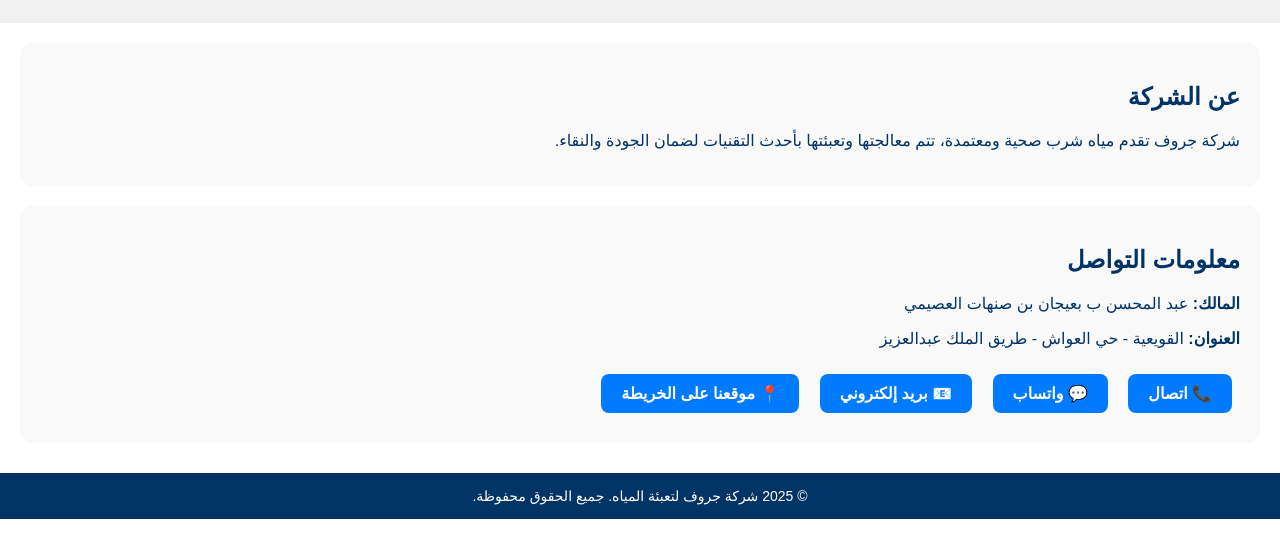
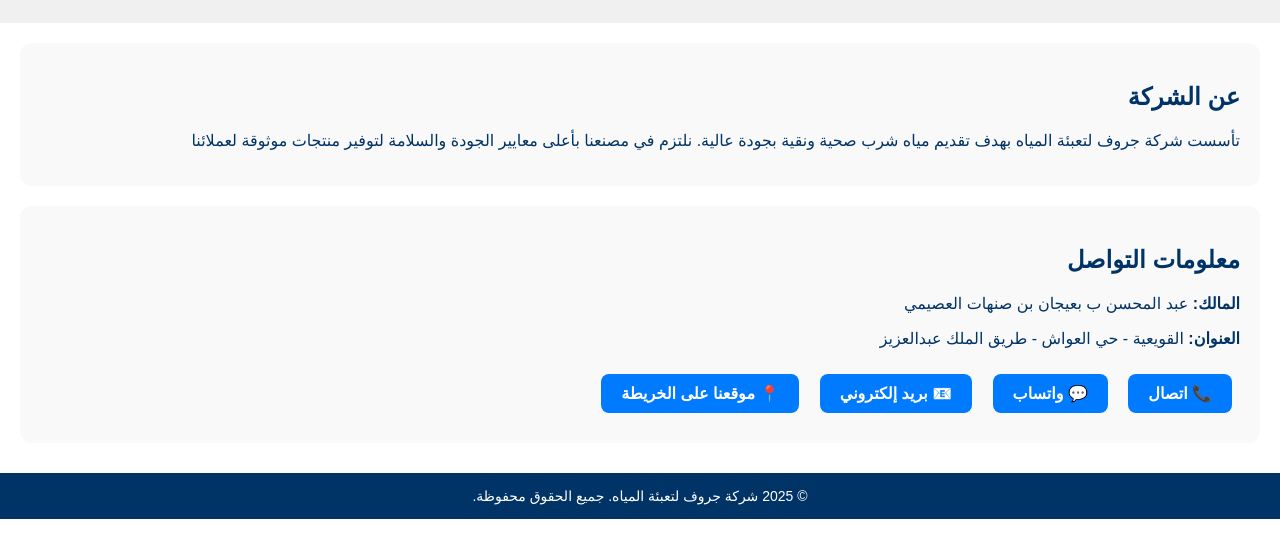
Before and after one commit to Jorofwater/jorofwater.github.io, a plain HTML site: page index.html in a window 1280 px wide. Shown: the part 116-674 px from the top of the page. Drawn offline with Linux system fonts and the light colour scheme.

Commit message:
Update index.html

```diff
--- a/index.html
+++ b/index.html
@@ -60,8 +60,8 @@
 
 <div class="section">
   <h2>عن الشركة</h2>
-  <p>
-    شركة جروف تقدم مياه شرب صحية ومعتمدة، تتم معالجتها وتعبئتها بأحدث التقنيات لضمان الجودة والنقاء.
+  <p>تأسست شركة جروف لتعبئة المياه بهدف تقديم مياه شرب صحية ونقية بجودة عالية.
+    نلتزم في مصنعنا بأعلى معايير الجودة والسلامة لتوفير منتجات موثوقة لعملائنا
   </p>
 </div>
 
```
